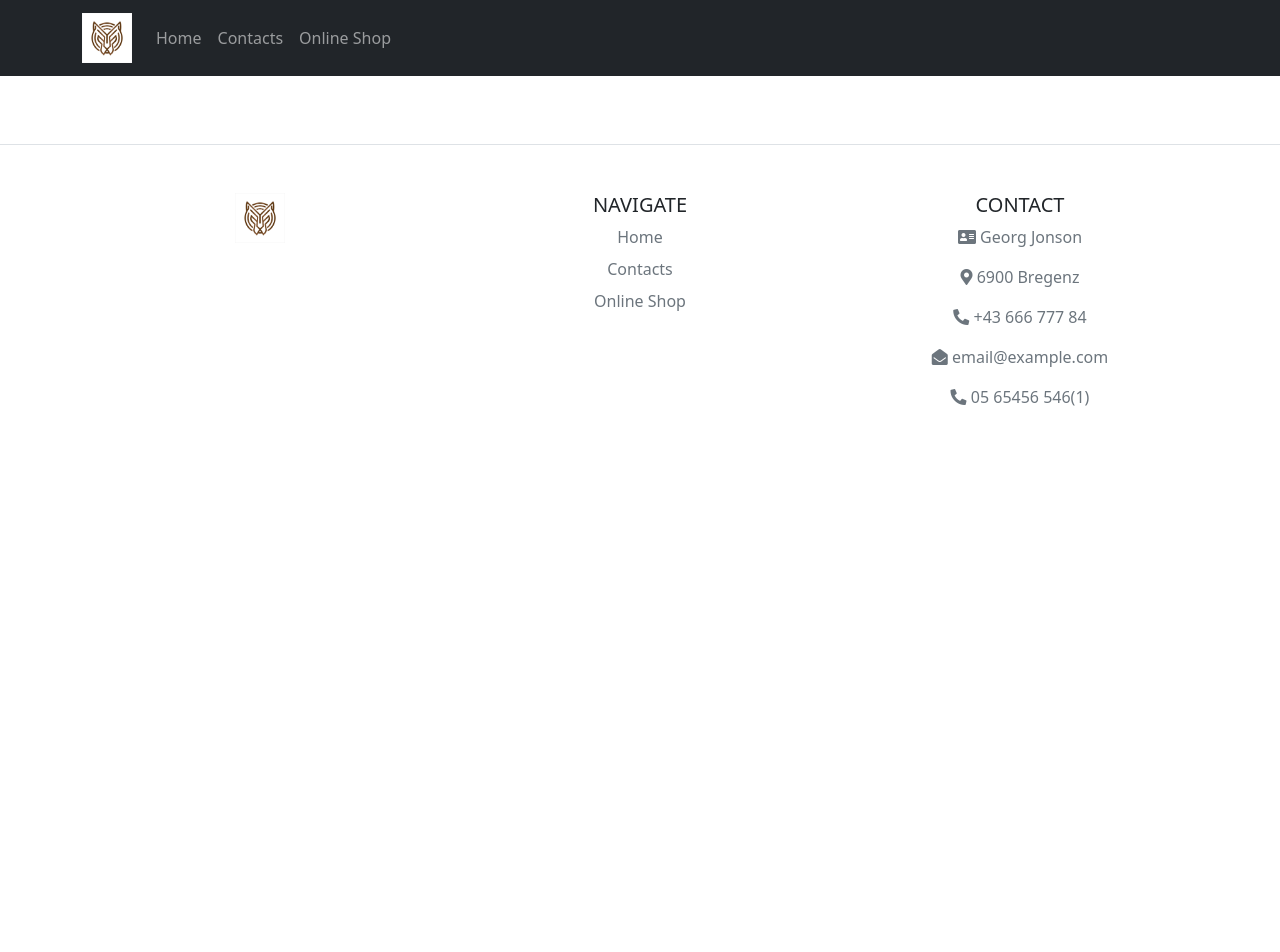
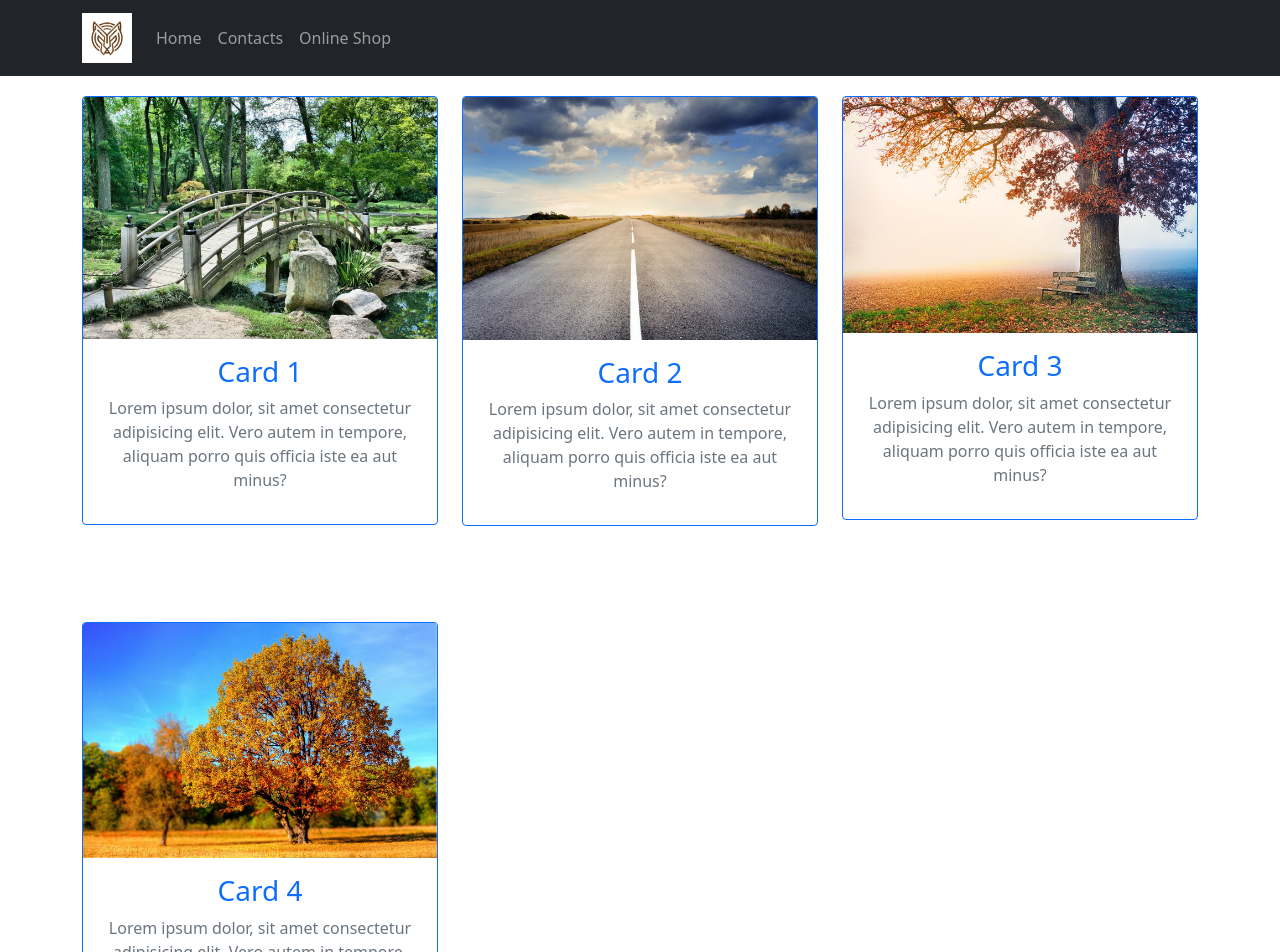
Before and after one commit to AmarieDev/Praktikumsaufgabe, an Angular app: page / in a window 1280 px wide. Shown: the top 952 px of the page. Before the commit the page ends 800 px from the top, so only its background shows below. Built offline with nearby package versions, Linux system fonts and the light colour scheme.

Commit message:
iterating throgh the cards and displaying them

```diff
--- a/src/app/main/cards/card.service.ts
+++ b/src/app/main/cards/card.service.ts
@@ -18,6 +18,12 @@ export class CardService{
       image:"../../../assets/images/cardImage3.jpg",
       description:"Lorem ipsum dolor, sit amet consectetur adipisicing elit. Vero autem in tempore, aliquam porro quis officia iste ea aut minus?",
       cardUrl:"https://www.towa-digital.com/"
+    },
+    {
+      title: "Card 4",
+      image:"../../../assets/images/cardImage4.jpg",
+      description:"Lorem ipsum dolor, sit amet consectetur adipisicing elit. Vero autem in tempore, aliquam porro quis officia iste ea aut minus?",
+      cardUrl:"https://www.towa-digital.com/"
     }
   ]
 
--- a/src/app/main/cards/card/card.component.html
+++ b/src/app/main/cards/card/card.component.html
@@ -1,4 +1,4 @@
-<div class=" col-12 col-sm-12 col-lg-4 my-5">
+
   <div class="card text-center border-primary">
     <img src="{{cardInfo.image}}" class="card-img-top" alt="..." width="50%" height="100%">
     <div class="card-body">
@@ -8,4 +8,3 @@
       <p class="text-muted">{{cardInfo.description}}</p>
     </div>
   </div>
-</div>
--- a/src/app/main/cards/cards.component.html
+++ b/src/app/main/cards/cards.component.html
@@ -1,2 +1,10 @@
-<div class="row">
+
+<section class="py-5">
+  <div class="container">
+    <div class="row">
+  <div class="col-12 col-sm-12 col-lg-4 col-md-6 my-5" *ngFor="let card of cards">
+    <app-card [cardInfo]="card"></app-card>
+  </div>
 </div>
+</div>
+</section>
--- a/src/app/main/cards/cards.component.ts
+++ b/src/app/main/cards/cards.component.ts
@@ -1,5 +1,6 @@
 import { Component, OnInit } from '@angular/core';
 import { CardService } from './card.service';
+
 
 @Component({
   selector: 'app-cards',
--- a/src/app/main/main.component.html
+++ b/src/app/main/main.component.html
@@ -1,5 +1 @@
-<section class="py-5">
-    <div class="container">
       <app-cards></app-cards>
-    </div>
-</section>
```
